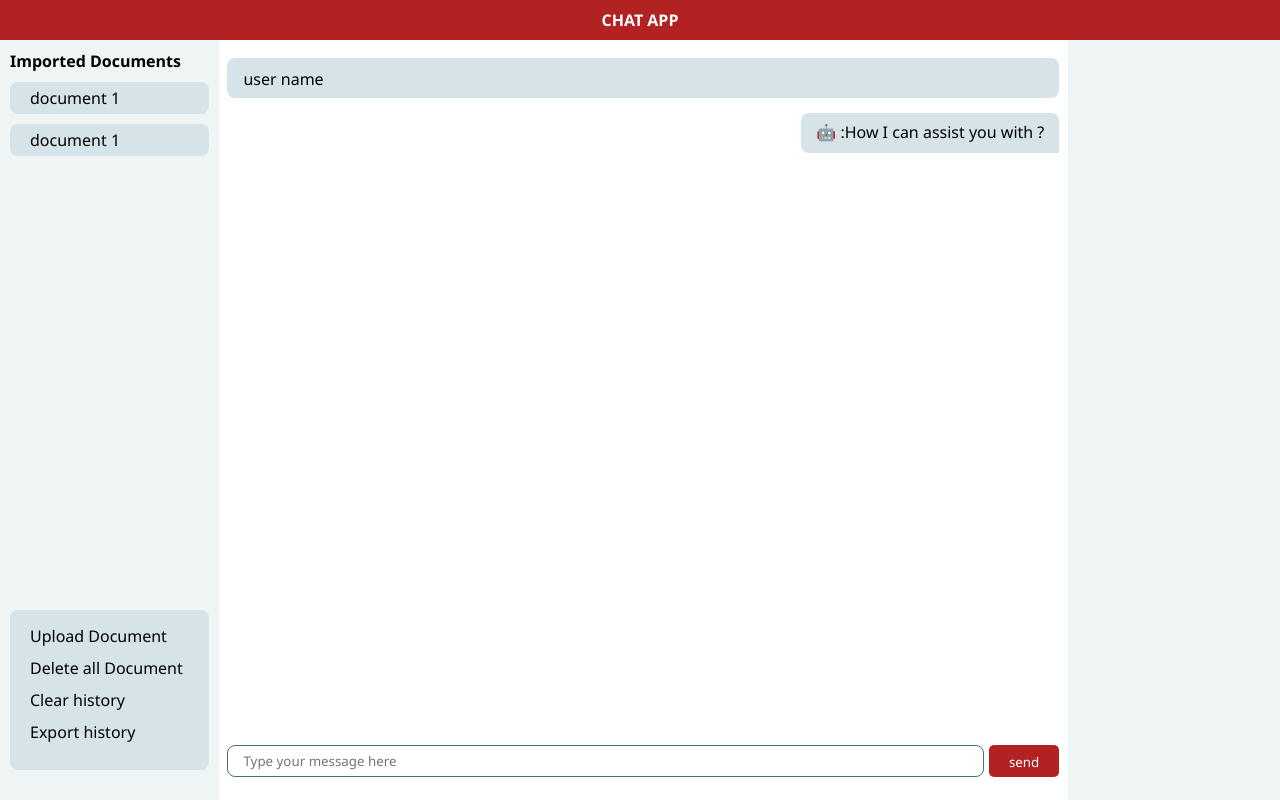
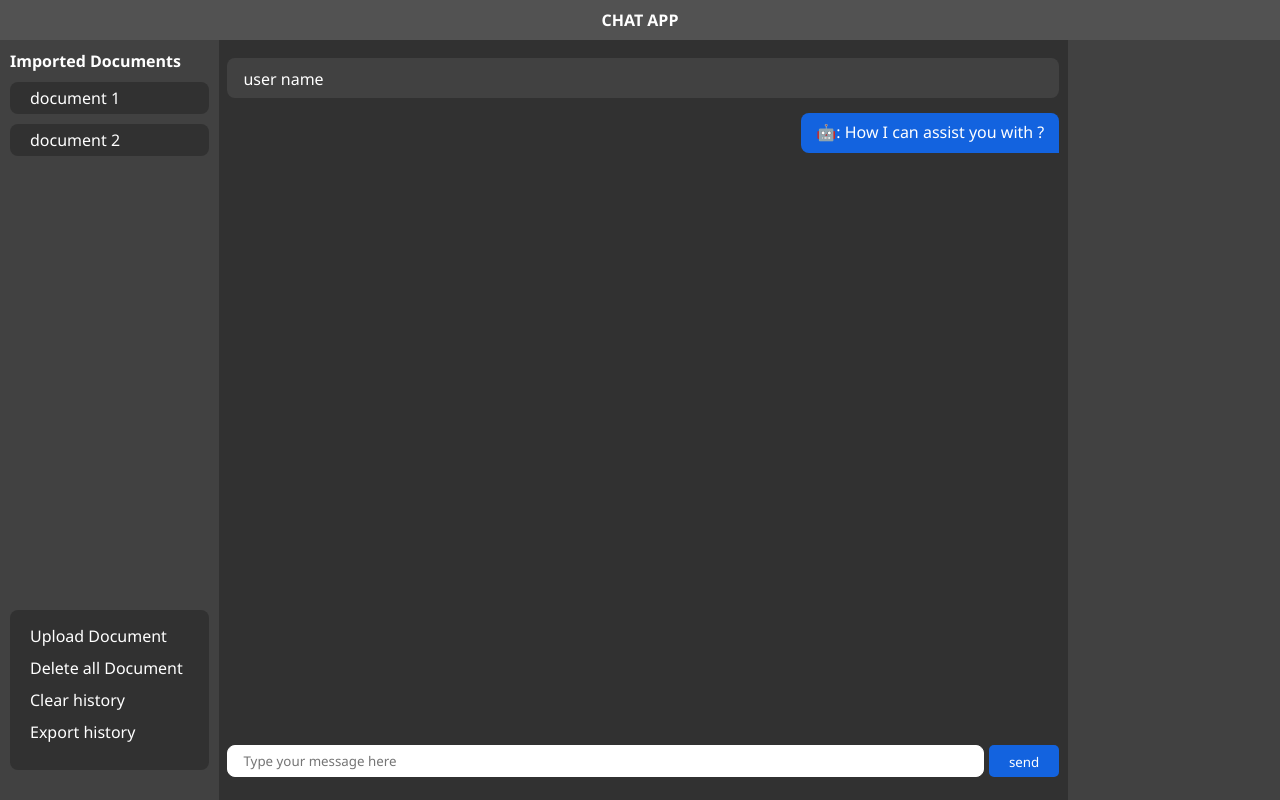
Before and after one commit to im-saikumar/Chat-App-UI, a React (Create React App) app: page / in a window 1280 px wide. Built offline with nearby package versions, Linux system fonts and the light colour scheme.

Commit message:
css changes

```diff
--- a/src/App.css
+++ b/src/App.css
@@ -4,6 +4,7 @@
   font-weight: 400;
   margin: 0;
   padding: 0;
+  color: white;
 }
 
 .center {
@@ -34,18 +35,22 @@
 }
 
 .font-black {
-  color: black;
+  color: white;
 }
 
 .bg-primary {
-  background-color: #B22222;
+  background-color: #313131;
 }
 .bg-secondary {
-  background-color: #eff5f5;
+  background-color: #414141;
 }
 .bg-card {
-  background-color: #d6e3e8;
+  background-color: #525252;
 }
 .bg-white {
-  background-color: white;
+  background-color: #525252;
 }
+
+.bg-highlight {
+  background-color: #1363DF;
+}
--- a/src/components/ChatApp.jsx
+++ b/src/components/ChatApp.jsx
@@ -9,10 +9,10 @@ const ChatApp = () => {
   return (
     <>
       <Header />
-      <div className="flex">
+      <div className="bg-secondary flex">
         <SidebarComponent />
 
-        <div style={{ width: "100%", height: "95vh" }}>
+        <div className="bg-primary" style={{ width: "100%", height: "95vh" }}>
           <ChatComponent/>
         </div>
 
--- a/src/components/ChatComponent.jsx
+++ b/src/components/ChatComponent.jsx
@@ -51,12 +51,12 @@ const ChatComponent = () => {
         }}
       >
         <div
-          className={`font-white ${!bot ? "bg-card font-black" : "bg-card font-black"}`}
+          className={`font-white ${!bot ? "bg-highlight font-white" : "bg-highlight font-white"}`}
           style={{
             // flex:1,
             minHeight: "5vh",
             minWidth: "10vh",
-            maxWidth: "50vh",
+            maxWidth: "80vh",
             padding: "8px 15px",
             borderRadius: !bot ? "8px 8px 8px 0" : "8px 8px 0 8px",
             margin: "5px 0",
@@ -65,7 +65,7 @@ const ChatComponent = () => {
           {/* <p style={{ margin: 0, fontSize: "large" }}>
             {bot ? "🤖" : "🕴"} :
           </p> */}
-          <p style={{ margin: 0 }}> {!bot ? "🕴" : "🤖"} :{msg.message}</p>
+          <p style={{ margin: 0 }}> {!bot ? "🕴" : "🤖"}: {msg.message}</p>
         </div>
         <div style={{ flex: 2 }}></div>
       </div>
@@ -76,7 +76,7 @@ const ChatComponent = () => {
     <div>
       <div id="chat-container" style={{ height: "86vh", margin: "1%" , overflowY: "auto", }}>
         <div
-          className="bg-card"
+          className="bg-secondary"
           style={{
             height: "5vh",
             padding: "1.2vh 2vh",
@@ -98,14 +98,15 @@ const ChatComponent = () => {
           style={{
             flex: 1,
             height: "4vh",
+            color: "black",
             padding: "15px",
             borderRadius: "8px",
             marginRight: "5px",
-            border: "1px solid #497173",
+            border: "1px solid white",
           }}
         />
         <button
-          className="bg-primary font-white"
+          className="bg-highlight font-white"
           style={{
             padding: "8px 20px",
             border: "none",
--- a/src/components/DocumnetCard.jsx
+++ b/src/components/DocumnetCard.jsx
@@ -1,8 +1,8 @@
 import React from 'react'
 
-const DocumnetCard = () => {
+const DocumnetCard = (props) => {
   return (
-    <div className='bg-card' style={{padding: "5px 20px", margin: "10px 0", borderRadius: "8px"}}>document 1</div>
+    <div className='bg-primary' style={{padding: "5px 20px", margin: "10px 0", borderRadius: "8px"}}>{props.children}</div>
   )
 }
 
--- a/src/components/Header.jsx
+++ b/src/components/Header.jsx
@@ -2,7 +2,7 @@ import React from 'react'
 
 const Header = () => {
   return (
-    <nav className='bg-primary center flex justify-center font-bold font-white' style={{height: "5vh"}}>CHAT APP</nav>
+    <nav className='bg-white center flex justify-center font-bold font-white' style={{height: "5vh"}}>CHAT APP</nav>
   )
 }
 
--- a/src/components/loader.module.css
+++ b/src/components/loader.module.css
@@ -6,7 +6,7 @@
   animation: bblFadInOut 1.8s infinite ease-in-out;
 }
 .loader {
-  color: #497173;
+  color: #3081D0;
   margin-left: 30px;
   margin-top: 30px;
   font-size: 5px;
--- a/src/components/sidebarComponent.jsx
+++ b/src/components/sidebarComponent.jsx
@@ -4,16 +4,16 @@ import DocumnetCard from './DocumnetCard'
 const SidebarComponent = () => {
   return (
     <div
-    className="bg-secondary"
     style={{ width: "40vh", height: "95vh", padding: "10px" }}
   >
     <div style={{ height: "70vh" }}>
       <p className="font-nrml">Imported Documents</p>
-      <DocumnetCard />
-      <DocumnetCard />
+      <DocumnetCard>document 1</DocumnetCard>
+      <DocumnetCard>document 2</DocumnetCard>
+
     </div>
     <div
-      className="bg-card"
+      className="bg-primary"
       style={{
         height: "20vh",
         boxSizing: "border-box",
```
